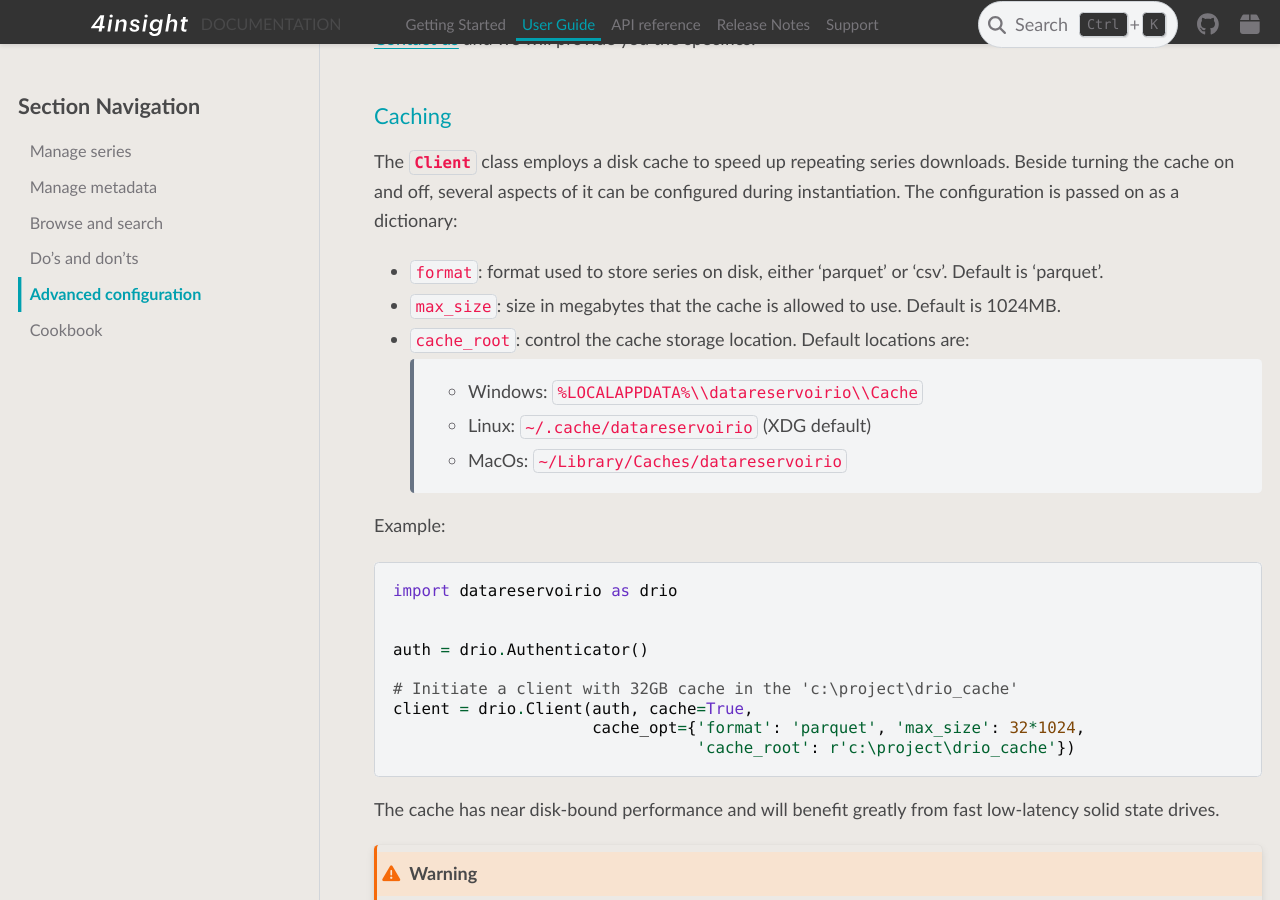
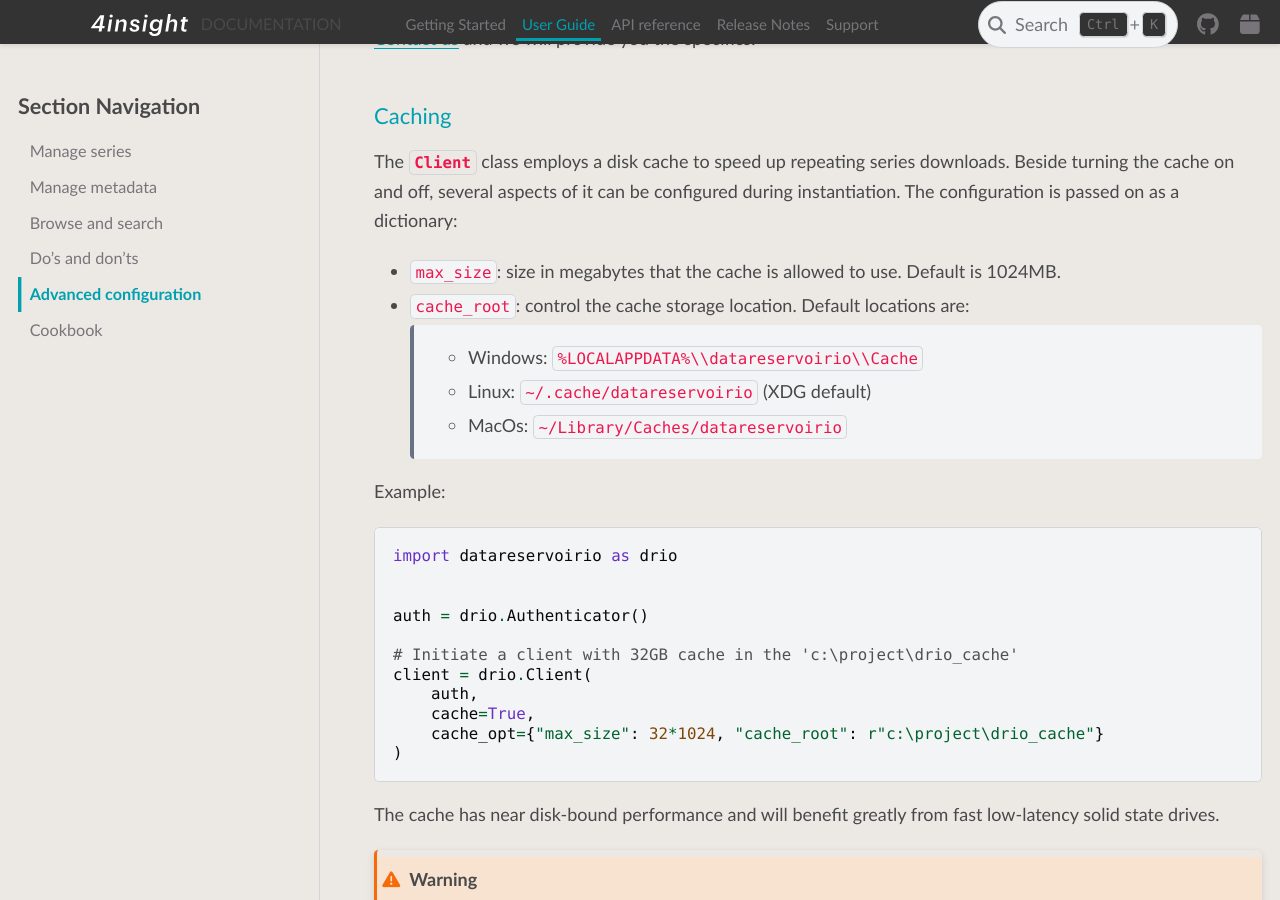
Before and after one commit to 4Subsea/drio-python, a Sphinx documentation site: the page built from docs/user_guide/advanced_config.rst, in a window 1280 px wide and 900 px high, scrolled down 1267 px. Built offline with Sphinx 7.4.7 and the PyData theme 0.15.4, drawn with Linux system fonts in a browser that asks for light colours; some of the changed text lies outside the part shown.

Commit message:
DOC: remove cache format references from Sphinx documentation (#72)

```diff
--- a/docs/user_guide/advanced_config.rst
+++ b/docs/user_guide/advanced_config.rst
@@ -63,7 +63,6 @@ downloads. Beside turning the cache on and off, several aspects of it can be
 configured during instantiation. The configuration is passed on as a
 dictionary:
 
-* ``format``: format used to store series on disk, either 'parquet' or 'csv'. Default is 'parquet'.
 * ``max_size``: size in megabytes that the cache is allowed to use. Default is 1024MB.
 * ``cache_root``: control the cache storage location. Default locations are:
 
@@ -81,9 +80,11 @@ Example:
     auth = drio.Authenticator()
 
     # Initiate a client with 32GB cache in the 'c:\project\drio_cache'
-    client = drio.Client(auth, cache=True,
-                         cache_opt={'format': 'parquet', 'max_size': 32*1024,
-                                    'cache_root': r'c:\project\drio_cache'})
+    client = drio.Client(
+        auth,
+        cache=True,
+        cache_opt={"max_size": 32*1024, "cache_root": r"c:\project\drio_cache"}
+    )
 
 The cache has near disk-bound performance and will benefit greatly from fast
 low-latency solid state drives.
```
Also changed, not shown: other parts of docs/user_guide/advanced_config.rst (+1 -1 lines).
